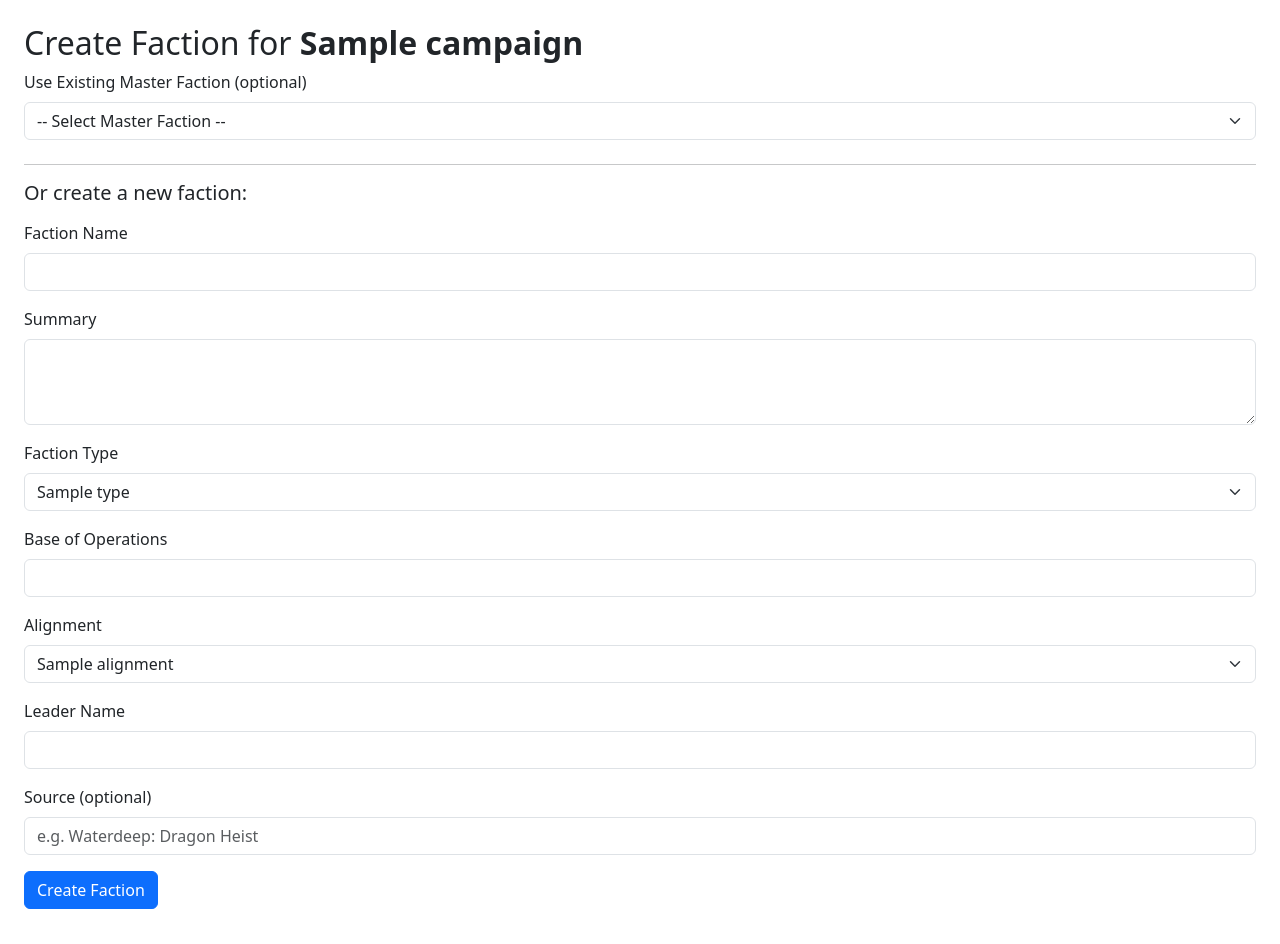
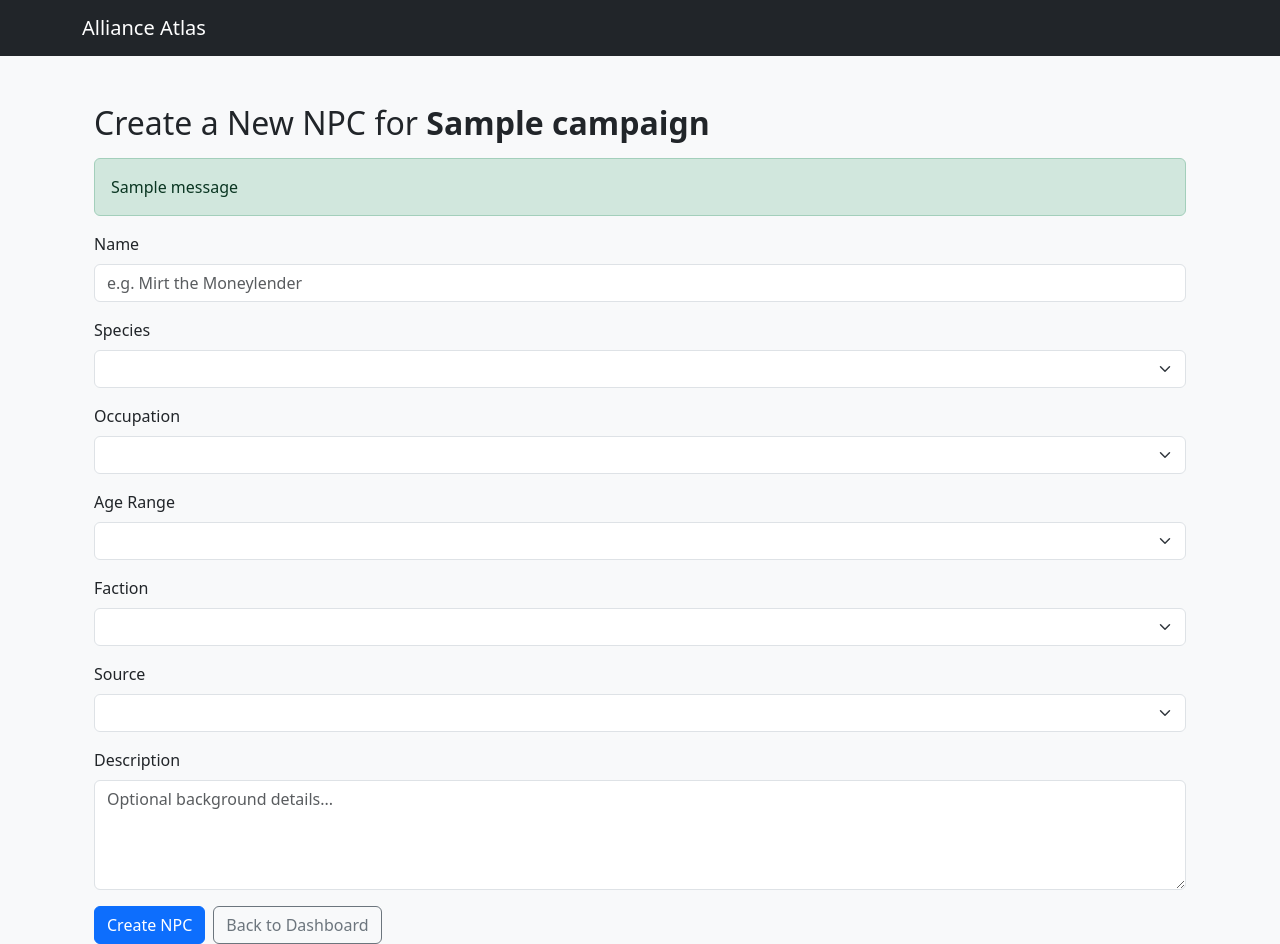
Before and after one commit to nyxbarnfield/alliance-atlas-prototype, a Flask app: template templates/create_npc.html in a window 1280 px wide. Before the commit the page ends 909 px from the top, so only its background shows below. Run offline with Flask 3, Linux system fonts and the light colour scheme; tables that the repository leaves empty hold one stand-in row (values such as "Sample post"); the template is opened without the code that fills it: values that come from a table or form of the project are taken from there, most other values are stand-ins (such as "Sample title", 1, 10 or a date in 2020); one stand-in notice (Sample message) is shown; lists and menus that the app fills with data are empty.

```diff
--- a/app.py
+++ b/app.py
@@ -130,6 +130,26 @@ def create_faction(campaign_id):
         success=success
     )
 
+@app.route('/campaign/<int:campaign_id>/npc/new', methods=['GET', 'POST'])
+def create_npc(campaign_id):
+    campaign = Campaign.query.get_or_404(campaign_id)
+    form = NPCForm()  # Ensure you have an NPCForm defined
+
+    if form.validate_on_submit():
+        # Create a new NPC instance with form data
+        npc = NPC(
+            name=form.name.data.strip(),
+            role=form.role.data,
+            description=form.description.data,
+            faction_id=form.faction_id.data,  # Assuming NPC is linked to a faction
+            campaign_id=campaign.id
+        )
+        db.session.add(npc)
+        db.session.commit()
+        flash('NPC created successfully!', 'success')
+        return redirect(url_for('campaign_detail', campaign_id=campaign.id))  # Adjust as needed
+
+    return render_template('create_npc.html', campaign=campaign, form=form)
 
 @app.route('/campaign/<int:campaign_id>/claim', methods=['GET', 'POST'])
 def claim_pc(campaign_id):
--- a/forms.py
+++ b/forms.py
@@ -13,3 +13,15 @@ class FactionForm(FlaskForm):
 
     submit = SubmitField('Create Faction')
     skip = SubmitField('Skip to NPCs')
+
+class NPCForm(FlaskForm):
+    name = StringField('Name', validators=[DataRequired(), Length(max=100)])
+    species = SelectField('Species', choices=[], validators=[DataRequired()])
+    occupation = SelectField('Occupation', choices=[], validators=[DataRequired()])
+    occupation_custom = StringField('Other Occupation', validators=[Optional(), Length(max=100)])
+    age_range = SelectField('Age Range', choices=[], validators=[DataRequired()])
+    description = TextAreaField('Description', validators=[Optional()])
+    source = SelectField('Source', choices=[], validators=[Optional()])
+    faction_id = SelectField('Faction', coerce=int, choices=[], validators=[Optional()])
+
+    submit = SubmitField('Create NPC')
--- a/templates/create_npc.html
+++ b/templates/create_npc.html
@@ -1,99 +1,100 @@
-<!-- templates/create_faction.html -->
-<!DOCTYPE html>
-<html lang="en">
-<head>
-    <meta charset="UTF-8">
-    <title>Create Faction for {{ campaign.name }}</title>
-    <link href="https://cdn.jsdelivr.net/npm/bootstrap@5.3.0/dist/css/bootstrap.min.css" rel="stylesheet">
-</head>
-<body class="p-4">
+{% extends "base.html" %}
+{% block content %}
+<div class="container mt-5">
+  <h2>Create a New NPC for <strong>{{ campaign.name }}</strong></h2>
 
-<h2>Create Faction for <strong>{{ campaign.name }}</strong></h2>
+  {% with messages = get_flashed_messages(with_categories=true) %}
+    {% if messages %}
+      {% for category, message in messages %}
+        <div class="alert alert-{{ 'success' if category == 'success' else 'danger' }} mt-3">{{ message }}</div>
+      {% endfor %}
+    {% endif %}
+  {% endwith %}
 
-<form method="POST" action="{{ url_for('create_faction', campaign_id=campaign.id) }}">
-    <div class="mb-4">
-        <label class="form-label">Use Existing Master Faction (optional)</label>
-        <select id="master_faction_id" name="master_faction_id" class="form-select">
-            <option value="">-- Select Master Faction --</option>
-            {% for mf in master_factions %}
-                <option value="{{ mf.id }}"
-                    data-name="{{ mf.name }}"
-                    data-summary="{{ mf.summary }}"
-                    data-type="{{ mf.faction_type }}"
-                    data-base="{{ mf.base_location }}"
-                    data-alignment="{{ mf.alignment }}"
-                    data-leader="{{ mf.default_leader }}"
-                    data-source="{{ mf.source }}"
-                >
-                    {{ mf.name }} ({{ mf.source }})
-                </option>
-            {% endfor %}
-        </select>
+  <form method="POST">
+    {{ form.hidden_tag() }}
+
+    <!-- Name -->
+    <div class="mb-3">
+      {{ form.name.label(class="form-label") }}
+      {{ form.name(class="form-control", placeholder="e.g. Mirt the Moneylender") }}
+      {% if form.name.errors %}
+        <div class="text-danger">{{ form.name.errors[0] }}</div>
+      {% endif %}
     </div>
 
-    <hr>
-    <h5 class="mb-3">Or create a new faction:</h5>
-
+    <!-- Species -->
     <div class="mb-3">
-        <label class="form-label">Faction Name</label>
-        <input type="text" name="name" class="form-control" required>
+      {{ form.species.label(class="form-label") }}
+      {{ form.species(class="form-select") }}
+      {% if form.species.errors %}
+        <div class="text-danger">{{ form.species.errors[0] }}</div>
+      {% endif %}
     </div>
 
+    <!-- Occupation -->
     <div class="mb-3">
-        <label class="form-label">Summary</label>
-        <textarea name="summary" class="form-control" rows="3" required></textarea>
+      {{ form.occupation.label(class="form-label") }}
+      {{ form.occupation(class="form-select", id="occupationSelect") }}
+      {% if form.occupation.errors %}
+        <div class="text-danger">{{ form.occupation.errors[0] }}</div>
+      {% endif %}
     </div>
 
-    <div class="mb-3">
-        <label class="form-label">Faction Type</label>
-        <select name="faction_type" class="form-select" required>
-            {% for ft in faction_type_list %}
-                <option value="{{ ft }}">{{ ft }}</option>
-            {% endfor %}
-        </select>
+    <!-- Other Occupation -->
+    <div class="mb-3" id="customOccupationGroup" style="display: none;">
+      {{ form.occupation_custom.label(class="form-label") }}
+      {{ form.occupation_custom(class="form-control", placeholder="Enter custom occupation") }}
     </div>
 
+    <!-- Age Range -->
     <div class="mb-3">
-        <label class="form-label">Base of Operations</label>
-        <input type="text" name="base_location" class="form-control" required>
+      {{ form.age_range.label(class="form-label") }}
+      {{ form.age_range(class="form-select") }}
     </div>
 
+    <!-- Faction -->
     <div class="mb-3">
-        <label class="form-label">Alignment</label>
-        <select name="alignment" class="form-select" required>
-            {% for a in alignment_list %}
-                <option value="{{ a }}">{{ a }}</option>
-            {% endfor %}
-        </select>
+      {{ form.faction_id.label(class="form-label") }}
+      {{ form.faction_id(class="form-select") }}
     </div>
 
+    <!-- Source -->
     <div class="mb-3">
-        <label class="form-label">Leader Name</label>
-        <input type="text" name="leader_name" class="form-control" required>
+      {{ form.source.label(class="form-label") }}
+      {{ form.source(class="form-select") }}
     </div>
 
+    <!-- Description -->
     <div class="mb-3">
-        <label class="form-label">Source (optional)</label>
-        <input type="text" name="source" class="form-control" placeholder="e.g. Waterdeep: Dragon Heist">
+      {{ form.description.label(class="form-label") }}
+      {{ form.description(class="form-control", rows=4, placeholder="Optional background details...") }}
     </div>
 
-    <button type="submit" class="btn btn-primary">Create Faction</button>
-</form>
+    <!-- Buttons -->
+    <div class="d-flex gap-2">
+      {{ form.submit(class="btn btn-primary") }}
+      <a href="{{ url_for('dashboard') }}" class="btn btn-outline-secondary">Back to Dashboard</a>
+    </div>
+  </form>
+</div>
 
 <script>
-    document.getElementById('master_faction_id').addEventListener('change', function () {
-        const selected = this.options[this.selectedIndex];
-        if (!selected.value) return;
+  document.addEventListener("DOMContentLoaded", function () {
+    const occupationSelect = document.getElementById("occupationSelect");
+    const customGroup = document.getElementById("customOccupationGroup");
 
-        document.querySelector('input[name="name"]').value = selected.dataset.name || '';
-        document.querySelector('textarea[name="summary"]').value = selected.dataset.summary || '';
-        document.querySelector('select[name="faction_type"]').value = selected.dataset.type || '';
-        document.querySelector('input[name="base_location"]').value = selected.dataset.base || '';
-        document.querySelector('select[name="alignment"]').value = selected.dataset.alignment || '';
-        document.querySelector('input[name="leader_name"]').value = selected.dataset.leader || '';
-        document.querySelector('input[name="source"]').value = selected.dataset.source || '';
-    });
+    function toggleCustomField() {
+      if (occupationSelect.value === "Other") {
+        customGroup.style.display = "block";
+      } else {
+        customGroup.style.display = "none";
+        document.getElementById("occupation_custom").value = "";
+      }
+    }
+
+    occupationSelect.addEventListener("change", toggleCustomField);
+    toggleCustomField(); // run on page load
+  });
 </script>
-
-</body>
-</html>
+{% endblock %}
```
